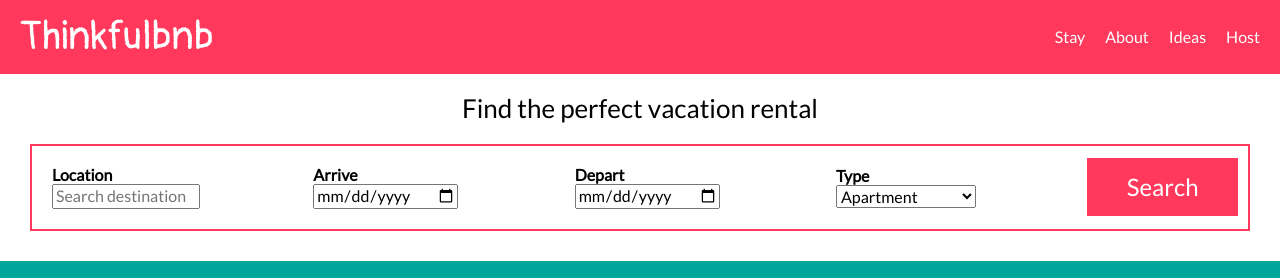
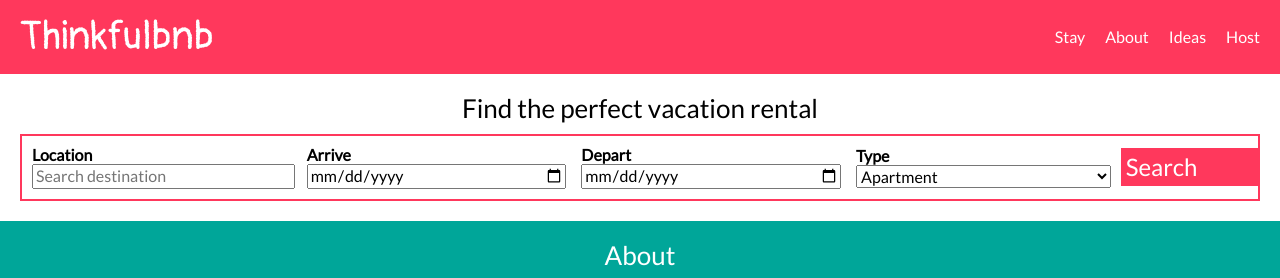
Before and after one commit to Howzany/thinkfulbnb, a plain HTML site: page index.html in a window 1280 px wide. Shown: the top 278 px of the page. Drawn offline with nearby package versions, Linux system fonts and the light colour scheme.

Commit message:
made another edit, please pass me I'm really behind on the class.

```diff
--- a/index.html
+++ b/index.html
@@ -29,21 +29,21 @@
 		<section id="stay">
 			<h2>Find the perfect vacation rental</h2>
 			<div class="group">
-				<div class="item">
+
 					<form>
-						<div class="item item-double">
+						<div class="item item-double formElement">
 							<label for="location">Location</label>
 							<input id="location" type="text" name="location" placeholder="Search destination">
 						</div>
-						<div class="item item-double">
+						<div class="item item-double formElement">
 							<label for="arrival-date">Arrive</label>
 							<input id="arrival-date" type="date" name="arrival-date">
 						</div>
-						<div class="item item-double">
+						<div class="item item-double formElement">
 							<label for="departure-date">Depart</label>
 							<input id="departure-date" type="date" name="departure-date">
 						</div>
-						<div class="item item-double">
+						<div class="item item-double formElement">
 							<label for="accommodation-type">Type</label>
 							<select name="accommodation-type" size="1">
 								<option value="apartment">Apartment</option>
@@ -55,9 +55,9 @@
 								<option value="yurt">Yurt</option>
 							</select>
 						</div>
-						<button type="submit">Search</button>
+						<button type="submit" class="formElement">Search</button>
 					</form>
-				</div>
+
 			</div>
 		</section>
 
--- a/style.css
+++ b/style.css
@@ -60,7 +60,7 @@ header {
 
 .logo {
   font-family: "Pangolin", cursive;
-  font-size: 64px;
+  font-size: 10vw;
   color: #fff;
 }
 
@@ -91,11 +91,12 @@ header nav ul li a:hover {
 /* -------  Search Form ------- */
 form {
   border: 2px solid #FF385C;
-  padding: 10px;
+  padding: 0px;
 }
 
 form label {
   font-weight: bold;
+  /* font-size:15vw; */
 }
 
 form div {
@@ -104,8 +105,8 @@ form div {
 }
 
 form select, form input {
-  margin-bottom: 20px;
-  width: 140px;
+  margin-bottom: 10px;
+  width: 100%;
 }
 
 form button {
@@ -113,7 +114,7 @@ form button {
   border: none;
   color: #fff;
   font-size: 24px;
-  padding: 15px;
+  padding: 5px;
   width: 100%;
 }
 
@@ -149,16 +150,17 @@ footer p {
   }
 
   .group {
+    display:flex;
     flex-direction: row;
     align-items: center;
+    width: 100%;
   }
 
-}
-@media screen and (min-width: 850px) {
   form {
     display: flex;
     align-items: center;
     justify-content: center;
+    width:100%;
   }
 
   form div {
@@ -172,4 +174,8 @@ footer p {
   form select, form input {
     margin-bottom: 0px;
   }
+  .formElement {
+    display:flex;
+    width: 20%;
+  }
 }
```
